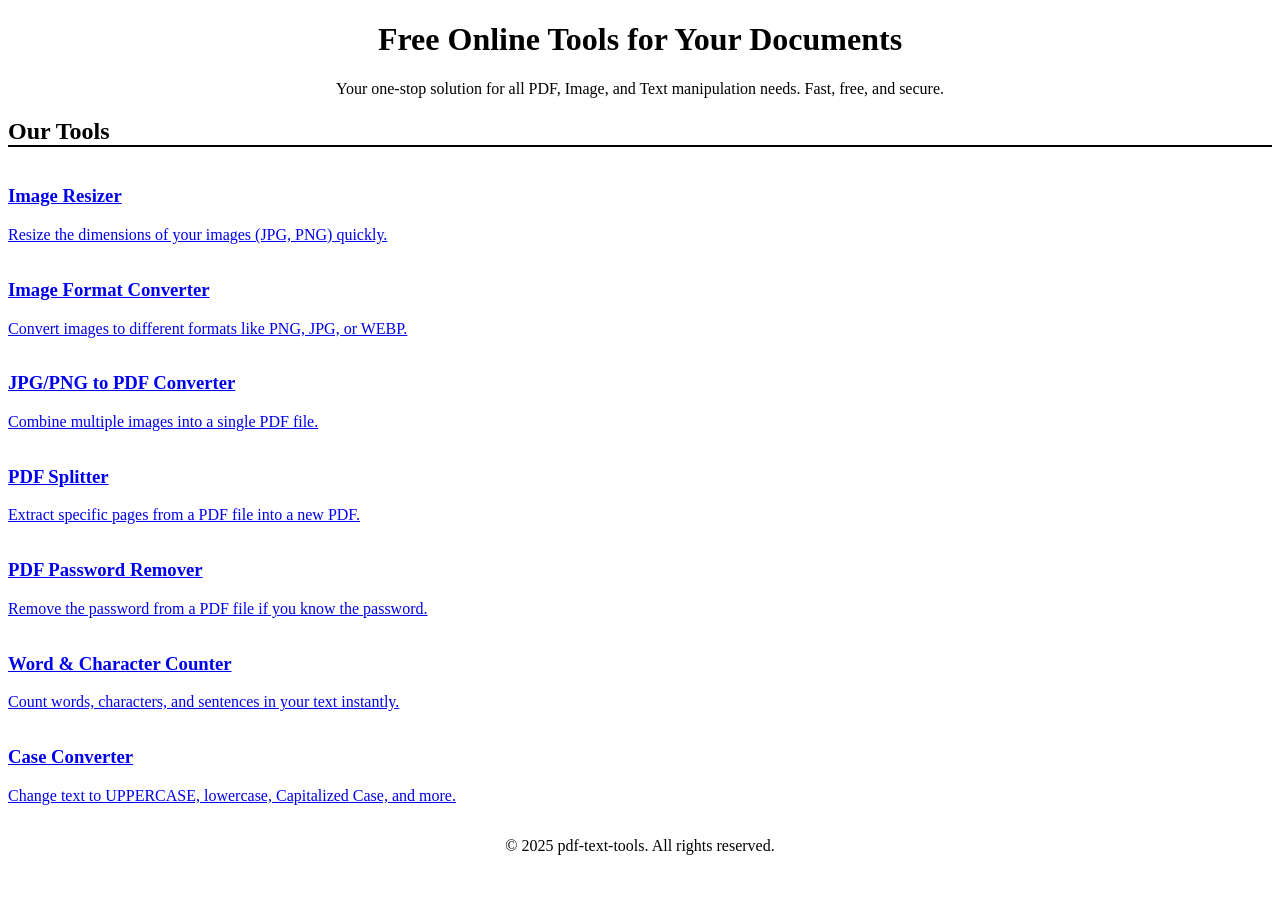
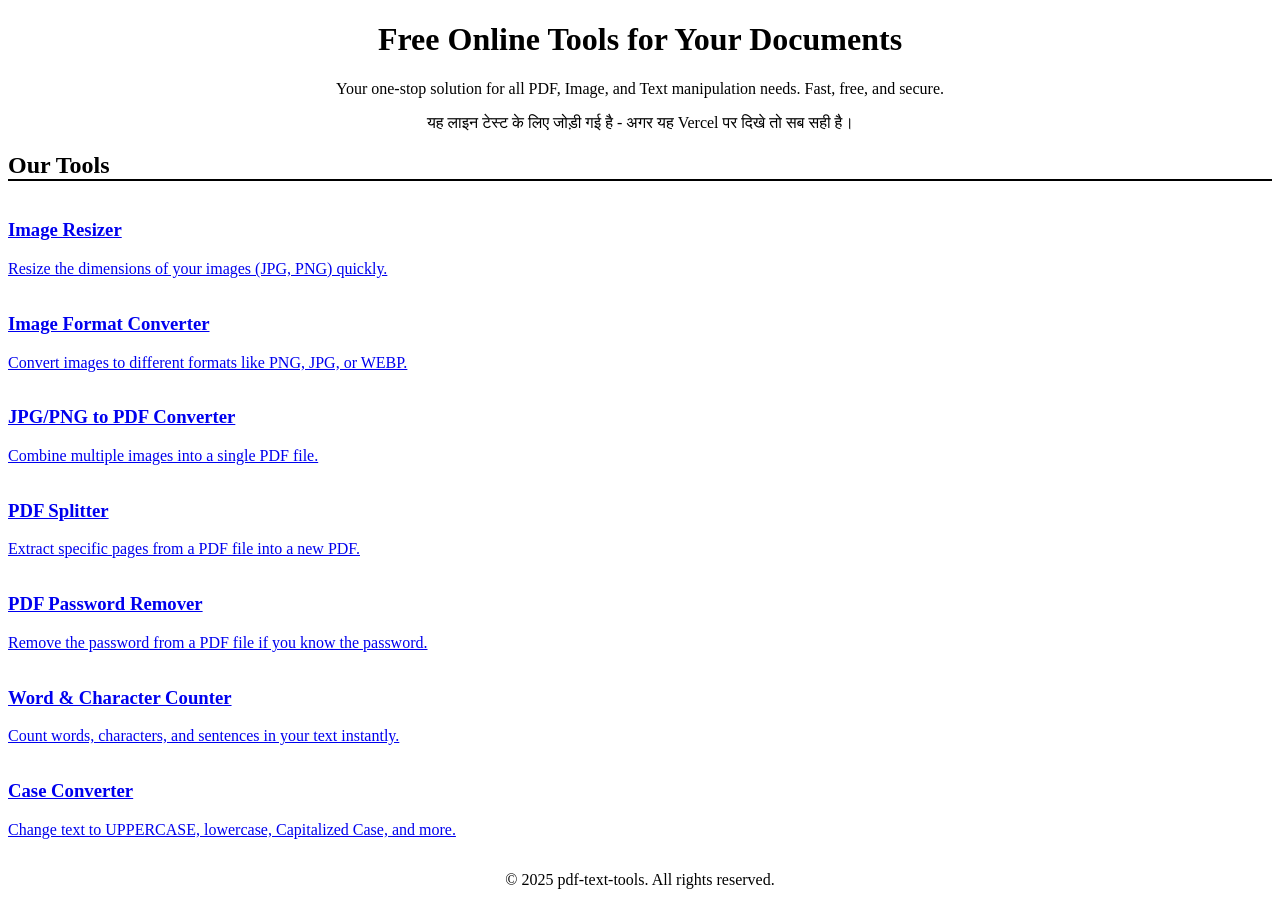
Before and after one commit to studybuild576-commits/my-tool-website, a Next.js app: page / in a window 1280 px wide. Before the commit the page ends 871 px from the top, so only its background shows below. Built offline with nearby package versions, Linux system fonts and the light colour scheme.

Commit message:
Home page par test line add ki - Vercel live change check

```diff
--- a/app/page.tsx
+++ b/app/page.tsx
@@ -9,6 +9,7 @@ export default function HomePage() {
           <p className="mt-4 text-lg text-gray-600">
             Your one-stop solution for all PDF, Image, and Text manipulation needs. Fast, free, and secure.
           </p>
+          <p className="mt-2 text-green-600 font-semibold">यह लाइन टेस्ट के लिए जोड़ी गई है - अगर यह Vercel पर दिखे तो सब सही है।</p>
         </header>
 
         <section>
```
